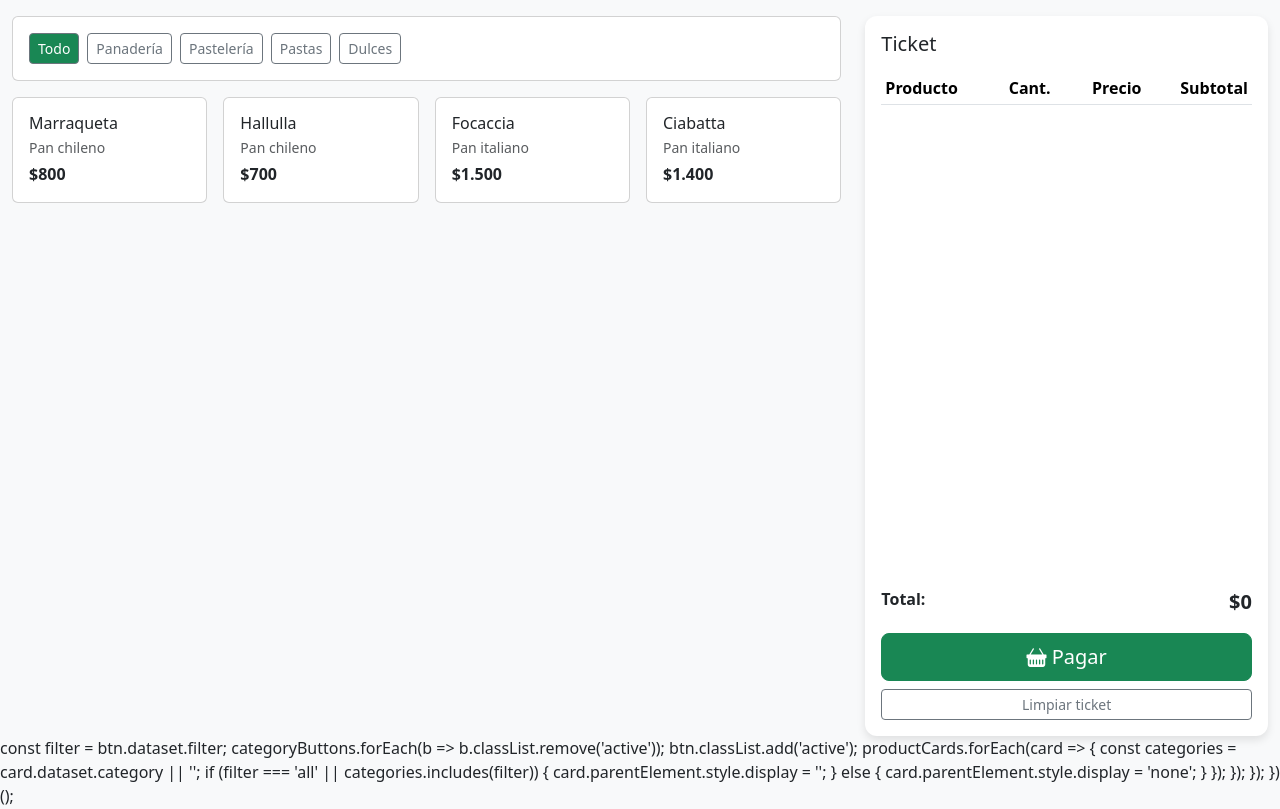
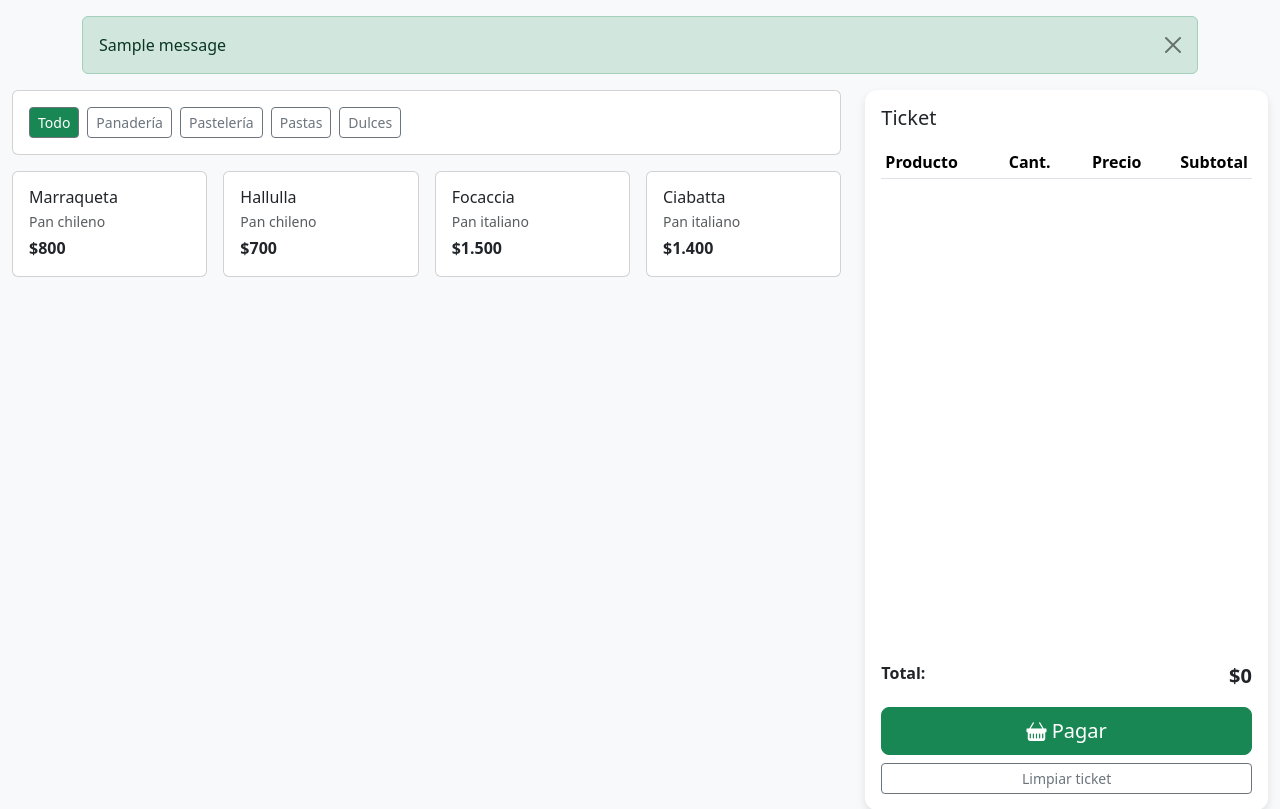
Before and after one commit to tarayam/LaForneria, a Django app: template templates/ventas/prueba.html in a window 1280 px wide. Shown: the part 55-864 px from the top of the page. Run offline with Django 5.2, Linux system fonts and the light colour scheme; the template is opened without the code that fills it, so the values that code supplies are empty; tables that the repository leaves empty hold one stand-in row (values such as "Sample post"); one stand-in notice (Sample message) is shown; lists and menus that the app fills with data are empty.

Commit message:
UX: show message and disabled Inventario button in POS for non-staff; render messages

```diff
--- a/templates/ventas/prueba.html
+++ b/templates/ventas/prueba.html
@@ -27,7 +27,11 @@
     <nav class="navbar navbar-dark bg-dark">
         <div class="container-fluid">
           <div class="mb-2 d-flex">
-            <a href="{% url 'inventario_dashboard' %}" class="btn btn-sm btn-outline-light me-2">Ir a Inventario</a>
+            {% if request.user.is_staff or request.user.is_superuser %}
+              <a href="{% url 'inventario_dashboard' %}" class="btn btn-sm btn-outline-light me-2">Ir a Inventario</a>
+            {% else %}
+              <button type="button" id="inventario-disabled-ventas" class="btn btn-sm btn-outline-light me-2">Ir a Inventario</button>
+            {% endif %}
           </div>
         <span class="navbar-brand mb-0 h1">La Forneria - Emporio · POS</span>
         <div class="d-flex align-items-center gap-3">
@@ -45,6 +49,16 @@
     </nav>
 
     <div class="container-fluid mt-3">
+      {% if messages %}
+        <div class="container">
+          {% for message in messages %}
+            <div class="alert alert-{{ message.tags }} alert-dismissible fade show" role="alert">
+              {{ message }}
+              <button type="button" class="btn-close" data-bs-dismiss="alert" aria-label="Close"></button>
+            </div>
+          {% endfor %}
+        </div>
+      {% endif %}
       <div class="row">
         <div class="col-lg-8 mb-3">
           <div class="card mb-3">
@@ -144,6 +158,26 @@
     <!-- Bootstrap JS -->
     <script src="https://cdn.jsdelivr.net/npm/bootstrap@5.3.3/dist/js/bootstrap.bundle.min.js"></script>
 
+    <script>
+      // show client-side alert for disabled Inventario button in ventas template
+      document.addEventListener('DOMContentLoaded', function(){
+        const btn = document.getElementById('inventario-disabled-ventas');
+        if(!btn) return;
+        btn.addEventListener('click', function(e){
+          e.preventDefault();
+          const container = document.querySelector('.container-fluid.mt-3');
+          if(!container) return alert('No tienes permiso para acceder al módulo de Inventario.');
+          const alertDiv = document.createElement('div');
+          alertDiv.className = 'alert alert-warning alert-dismissible fade show';
+          alertDiv.role = 'alert';
+          alertDiv.innerHTML = 'No tienes permiso para acceder al módulo de Inventario.' +
+            '<button type="button" class="btn-close" data-bs-dismiss="alert" aria-label="Close"></button>';
+          container.prepend(alertDiv);
+          setTimeout(()=>{ try{ const bs = bootstrap.Alert.getOrCreateInstance(alertDiv); bs.close(); }catch(e){} }, 4000);
+        });
+      });
+    </script>
+
     <!-- Lógica básica de POS en el front -->
     <script>
       (() => {
```
